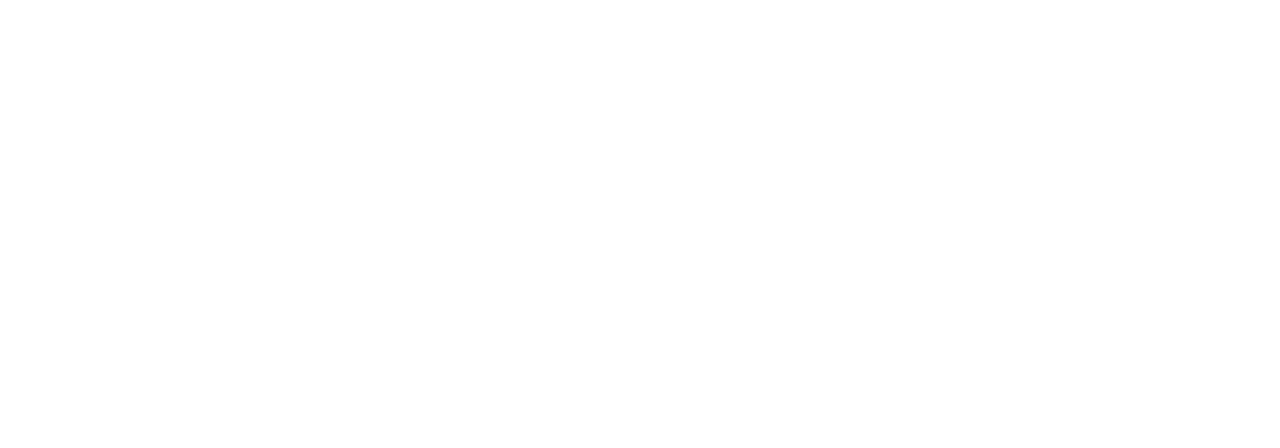
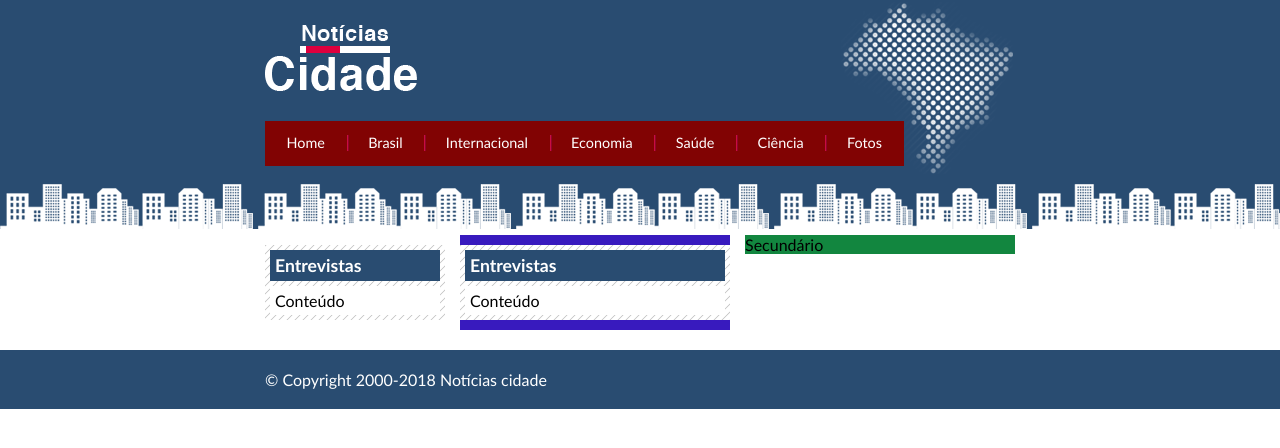
Before and after one commit to karinebalbinot/ProjetoSiteDeNoticias, a plain HTML site: page index.html in a window 1280 px wide. Drawn offline with Linux system fonts and the light colour scheme.

Commit message:
first commit

```diff
--- /dev/null
+++ b/css/estilo.css
@@ -0,0 +1,164 @@
+/* Estrutura do site */
+
+* {
+    margin: 0;
+    padding: 0;
+}
+
+body {
+    font-family: 'Trebuchet MS', 'Lucida Sans Unicode', 'Lucida Grande', 'Lucida Sans', Arial, sans-serif;
+    background: #fff url(../imagens/fundo.png) repeat-x;
+
+}
+
+#container {
+    width: 750px;
+    margin: 0 auto;
+}
+
+#topo {
+    height: 150px;
+    background: url(../imagens/detalhe-topo.png) no-repeat right top;
+    padding-top: 25px;
+
+}
+
+.logo {
+    width: 152px;
+    height: 66px;
+    background: url(../imagens/logo.png) no-repeat center;
+    text-indent: -3000px;
+}
+
+/* Barra de navegação */
+
+ul {
+    margin: 0;
+    padding: 0;
+    list-style: none;
+
+}
+
+#topo ul {
+    margin-top: 30px;
+    background: rgb(129, 3, 3);
+    float: left;
+
+}
+
+#topo ul li {
+
+    float: left;
+
+}
+
+#topo ul a {
+    font-size: 0.9em;
+    display: block;
+    padding: 0.5em 1.5em;
+    line-height: 2.1em;
+    text-decoration: none;
+    color: #fff;
+    background: url(../imagens/divisor.png) no-repeat left center;
+
+}
+
+#topo ul .primeiro a {
+    background: none;
+}
+
+#topo ul a:hover {
+    color: #be1a48
+}
+
+body.home #navegacao a#home,
+body.home #navegacao a#brasil,
+body.home #navegacao a#internacional,
+body.home #navegacao a#economia,
+body.home #navegacao a#saude,
+body.home #navegacao a#ciencia,
+body.home #navegacao a#fotos,
+
+{
+
+color: #fff;
+background: #de003e;
+cursor: text;
+
+}
+
+#conteudo {
+
+    background: rgb(8, 8, 61);
+    margin-top: 60px;
+
+}
+
+#lateral{
+    width: 180px;
+    float: left;
+    margin: 0 0 20px -750px;
+
+}
+
+#primario {
+
+    width: 270px;
+    float: left;
+    margin: 0 0 20px 195px;
+    background: #381abe;
+
+}
+
+#duas-colunas #primario {
+
+    width: 555px;
+
+}
+
+#uma-coluna #primario {
+
+    width: 750px;
+    margin: 0 0 20px 0;
+
+
+}
+
+#secundario{
+    width: 270px;
+    float: left;
+    margin: 0 0 20px 15px;
+    background: #12863f;
+
+}
+
+#container-rodape{
+    background:#294c71;
+    padding: 20px;
+}
+
+.caixa{
+    margin: 10px 0;
+    padding: 5px;
+    background: #f3f3f3 url(../imagens/fundo-caixa.png);
+}
+
+h2{
+    font-size: 1.1em;
+    background: #294c71;
+    color: #fff;
+    padding: 5px;
+}
+
+.caixa-conteudo{
+    background: #fff;
+    padding: 5px;
+    margin-top: 5px;
+}
+
+#rodape{
+    width: 750px;
+    margin: 0 auto;
+    color: #fff;
+
+}
--- a/estilo.css
+++ /dev/null
@@ -1,13 +0,0 @@
-/* Estrutura do site
-*/
-
-*{
-    margin: 0;
-    padding: 0;
-}
-
-body{
-    font-family: 'Trebuchet MS', 'Lucida Sans Unicode', 'Lucida Grande', 'Lucida Sans', Arial, sans-serif;
-    background: ;
-
-}
--- a/index.html
+++ b/index.html
@@ -1,10 +1,77 @@
 <!DOCTYPE html>
 <html lang="en">
+
 <head>
     <meta charset="UTF-8">
-    <title>Document</title>
+    <title>Notícias cidade - Seu site de notícias</title>
+    <link rel="stylesheet" type="text/css" href="css/estilo.css">
 </head>
-<body>
+
+<body class="home">
+
+    <div id="container">
+        <div id="topo">
+            <h1 class="logo">Notícias Cidade</h1>
+            <ul id="navegacao">
+                <li class="primeiro">
+                    <a id="home" href="index.html">Home</a>
+                </li>
+                <li id="brasil"><a href="brasil.html">Brasil</a></li>
+                <li>
+                    <a id="internacional" href="internacional.html">Internacional</a>
+                </li>
+                <li>
+                    <a id="economia" href="economia.html">Economia</a>
+                </li>
+                <li>
+                    <a id="saude" href="saude.html">Saúde</a>
+                </li>
+                <li>
+                    <a id="ciencia" href="ciencia.html">Ciência</a>
+                </li>
+                <li>
+                    <a id="fotos"href="fotos.html">Fotos</a>
+                </li>
+
+            </ul>
+        </div>
+
+        <!--Inicio conteudo -->
+        <div id="conteudo">
+
+            <div id="primario">
+
+                <div class="caixa">
+                <h2> Entrevistas </h2>
+                <div class="caixa-conteudo">
+                    Conteúdo
+                </div>
+            </div> </div>
+            <div id="secundario"> Secundário </div>
+
+            <!-- Inicio lateral -->
+            <div id="lateral">
+
+                <div class="caixa">
+                    <h2> Entrevistas </h2>
+                    <div class="caixa-conteudo">
+                        Conteúdo
+                    </div>
+                </div>
+                 </div><!-- Fim lateral -->
+        </div>
+    </div> <!-- Fim container -->
+
+    <div id="container-rodape" style="clear: both;">
+        <div id="rodape">
+            &copy; Copyright 2000-2018 Notícias cidade
+        </div>
+
+    </div>
+
+
+
 
 </body>
+
 </html>
```
Also changed, not shown: imagens/cidade.jpg (added), imagens/detalhe-topo.png (added), imagens/divisor.png (added), imagens/doutor.jpg (added), imagens/fundo-caixa.png (added), imagens/fundo.png (added), imagens/logo.png (added), imagens/marcador.png (added), imagens/mundo.jpg (added), imagens/taxi.jpg (added), imagens/tecnologia.jpg (added).
